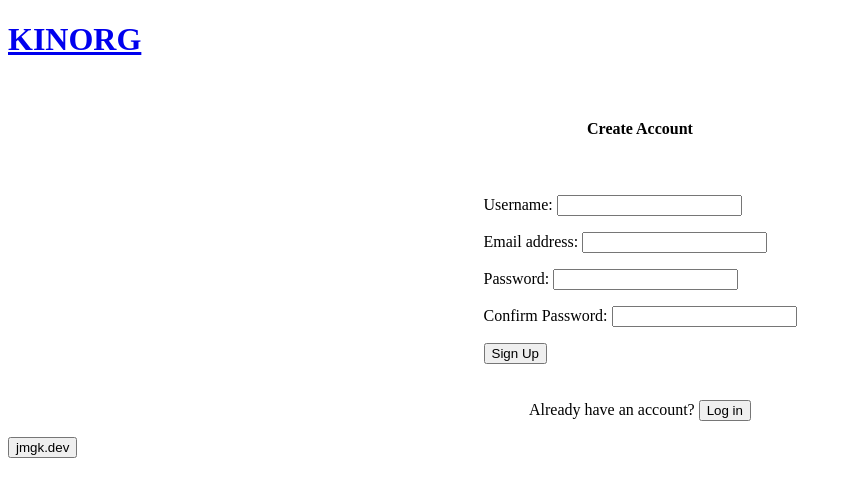
After one commit to jmgk-dev/kinorg, a Django app: page /signup/ in a window 1280 px wide. The commit adds this page. Shown: the top 497 px of the page, without its empty margins (0-852 px from the left). Run offline with Django 4.2, Linux system fonts and the light colour scheme; data that the repository does not hold is empty; some web fonts are replaced.

Commit message:
added public signup

```diff
--- a/kinorg/static/kinorg/css/home_page.css
+++ b/kinorg/static/kinorg/css/home_page.css
@@ -2,12 +2,16 @@
   width: 100%;
 }
 
-.login_link {
+.login_link, .signup_link {
     display: flex;
     justify-content: center;
     align-items: center;
     margin-bottom: 40px;
     margin-top: 30px;
+}
+
+.signup_button {
+    background: radial-gradient(circle,rgba(63, 94, 251, 1) 0%, rgba(252, 70, 107, 1) 100%);
 }
 
 .my_lists_link {
--- a/kinorg/templates/kinorg/home.html
+++ b/kinorg/templates/kinorg/home.html
@@ -16,6 +16,7 @@
 			<!-- <div class="my_lists_link"><a href="{% url 'kinorg:my_lists' %}"><span>My Lists</span></a></div> -->
 		{% else %}
 			<div  class="login_link"><a href="{% url 'user_admin:login' %}"><button>Login</button></a></div>
+			<div  class="signup_link"><a href="{% url 'user_admin:signup' %}"><button class="signup_button">Signup</button></a></div>
 		{% endif %}
 
 
--- /dev/null
+++ b/user_admin/forms.py
@@ -0,0 +1,25 @@
+from django import forms
+from django.core.exceptions import ValidationError
+from .models import SiteUser
+
+class SignupForm(forms.ModelForm):
+    password1 = forms.CharField(label="Password", widget=forms.PasswordInput)
+    password2 = forms.CharField(label="Confirm Password", widget=forms.PasswordInput)
+
+    class Meta:
+        model = SiteUser
+        fields = ["username", "email"]  # no is_admin
+
+    def clean_password2(self):
+        password1 = self.cleaned_data.get("password1")
+        password2 = self.cleaned_data.get("password2")
+        if password1 and password2 and password1 != password2:
+            raise ValidationError("Passwords don't match")
+        return password2
+
+    def save(self, commit=True):
+        user = super().save(commit=False)
+        user.set_password(self.cleaned_data["password1"])
+        if commit:
+            user.save()
+        return user
--- a/user_admin/static/user_admin/css/custom_login.css
+++ b/user_admin/static/user_admin/css/custom_login.css
@@ -26,4 +26,5 @@
 .reset_link {
 	display: flex;
 	justify-content: center;
+	gap: 30px;
 }
--- /dev/null
+++ b/user_admin/static/user_admin/css/custom_signup.css
@@ -0,0 +1,17 @@
+.signup_page {
+    display: flex;
+    flex-direction: column;
+    align-items: center;
+    gap: 20px;
+    margin-top: 40px;
+}
+
+.signup_form_container {
+    display: flex;
+    justify-content: center;
+}
+
+.signup_login_link {
+    display: flex;
+    justify-content: center;
+}
--- a/user_admin/templates/user_admin/login.html
+++ b/user_admin/templates/user_admin/login.html
@@ -24,7 +24,8 @@
 	</div>
 
 	<div class="reset_link">
-		<a href="{% url 'user_admin:reset_password' %}"><p>Reset Password</p></a>
+	    <a href="{% url 'user_admin:reset_password' %}"><button>Reset Password</button></a>
+	    <a href="{% url 'user_admin:signup' %}"><button>Create an account</button></a>
 	</div>
 
 </div>
--- a/user_admin/templates/user_admin/reset_password.html
+++ b/user_admin/templates/user_admin/reset_password.html
@@ -18,7 +18,7 @@
 {% endif %}
 
 	<div class=reset_title>
-		<h3>Forgot Password?</h3>
+		<h4>Forgot Password?</h4>
 	</div>
 
 	<div class=reset_form>
--- a/user_admin/templates/user_admin/reset_password_confirm.html
+++ b/user_admin/templates/user_admin/reset_password_confirm.html
@@ -14,7 +14,7 @@
 
     <div class="reset_confirm_message">
 
-    <h3>Reset Your Password</h3>
+    <h4>Reset Your Password</h4>
 
     {% if form.errors %}
         {% for key, value in form.errors.items %}
--- /dev/null
+++ b/user_admin/templates/user_admin/signup.html
@@ -0,0 +1,30 @@
+{% extends "kinorg/base.html" %}
+{% load static %}
+
+{% block extra_css %}
+<link rel="stylesheet" type="text/css" href="{% static 'user_admin/css/custom_signup.css' %}">
+{% endblock %}
+
+{% block content %}
+
+<div class="signup_page">
+
+    <div class="signup_title">
+        <h4>Create Account</h4>
+    </div>
+
+    <div class="signup_form_container">
+        <form method="post">
+            {% csrf_token %}
+            {{ form.as_p }}
+            <button type="submit">Sign Up</button>
+        </form>
+    </div>
+
+    <div class="signup_login_link">
+        <p>Already have an account? <a href="{% url 'user_admin:login' %}"><button>Log in</button></a></p>
+    </div>
+
+</div>
+
+{% endblock %}
--- a/user_admin/urls.py
+++ b/user_admin/urls.py
@@ -9,6 +9,7 @@ urlpatterns = [
     path("logout/", views.SiteLogout.as_view(), name="logout"),
     path("adduser/", views.AddUser.as_view(), name="adduser"),
     path("success/", views.success_page, name="success_page"),
+    path("signup/", views.Signup.as_view(), name="signup"),
 
 
     path(
--- a/user_admin/views.py
+++ b/user_admin/views.py
@@ -9,6 +9,7 @@ from django.contrib.auth.mixins import LoginRequiredMixin, UserPassesTestMixin
 from django.conf import settings
 
 from .admin import UserCreationForm
+from .forms import SignupForm
 
 
 class SiteLogin(LoginView):
@@ -64,3 +65,25 @@ class ResetPasswordComplete(PasswordResetCompleteView):
 
 class ResetPasswordDone(PasswordResetDoneView):
 	template_name = 'user_admin/reset_password_done.html'
+
+
+class Signup(FormView):
+    form_class = SignupForm
+    template_name = 'user_admin/signup.html'
+    success_url = reverse_lazy('kinorg:home')
+
+    def dispatch(self, request, *args, **kwargs):
+        if request.user.is_authenticated:
+            return redirect('kinorg:home')
+        return super().dispatch(request, *args, **kwargs)
+
+    def form_valid(self, form):
+        form.save()
+        user = authenticate(
+            self.request,
+            username=form.cleaned_data['username'],
+            password=form.cleaned_data['password1']
+        )
+        if user:
+            login(self.request, user)
+        return super().form_valid(form)
```
